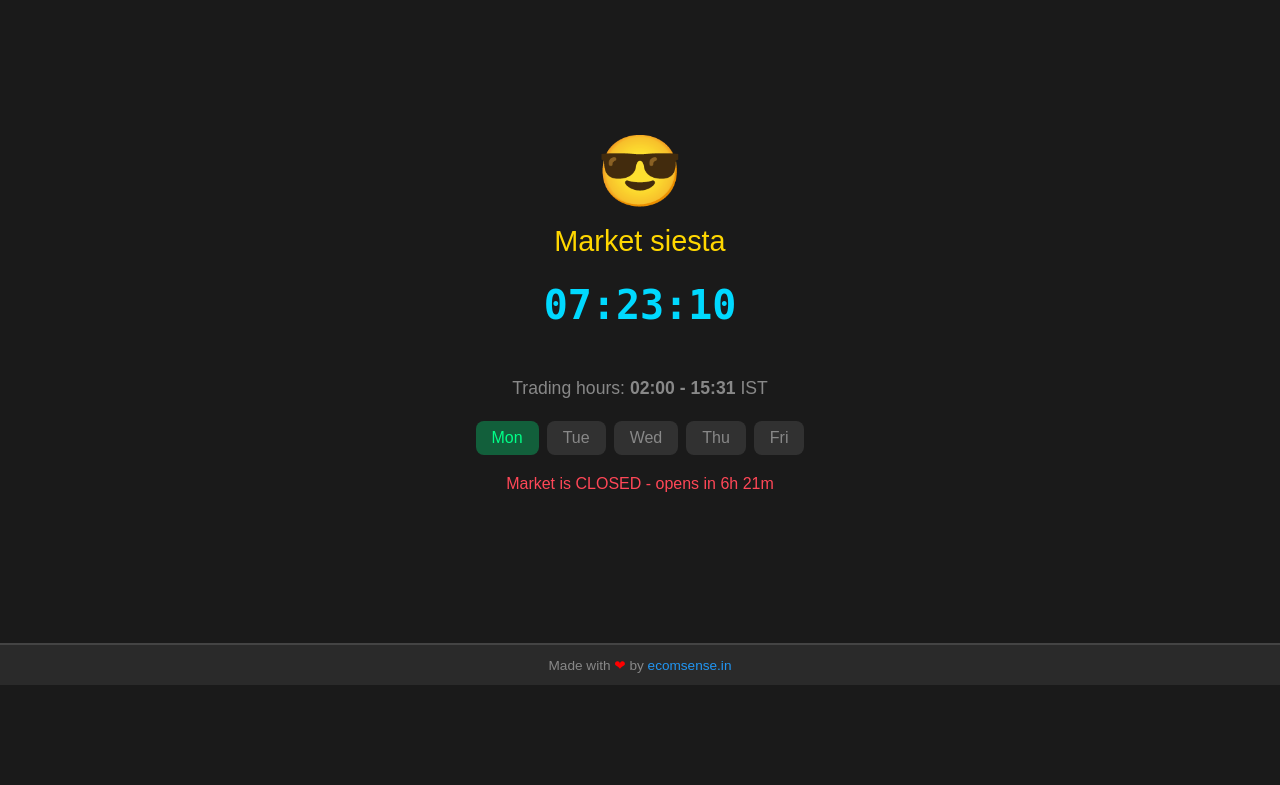
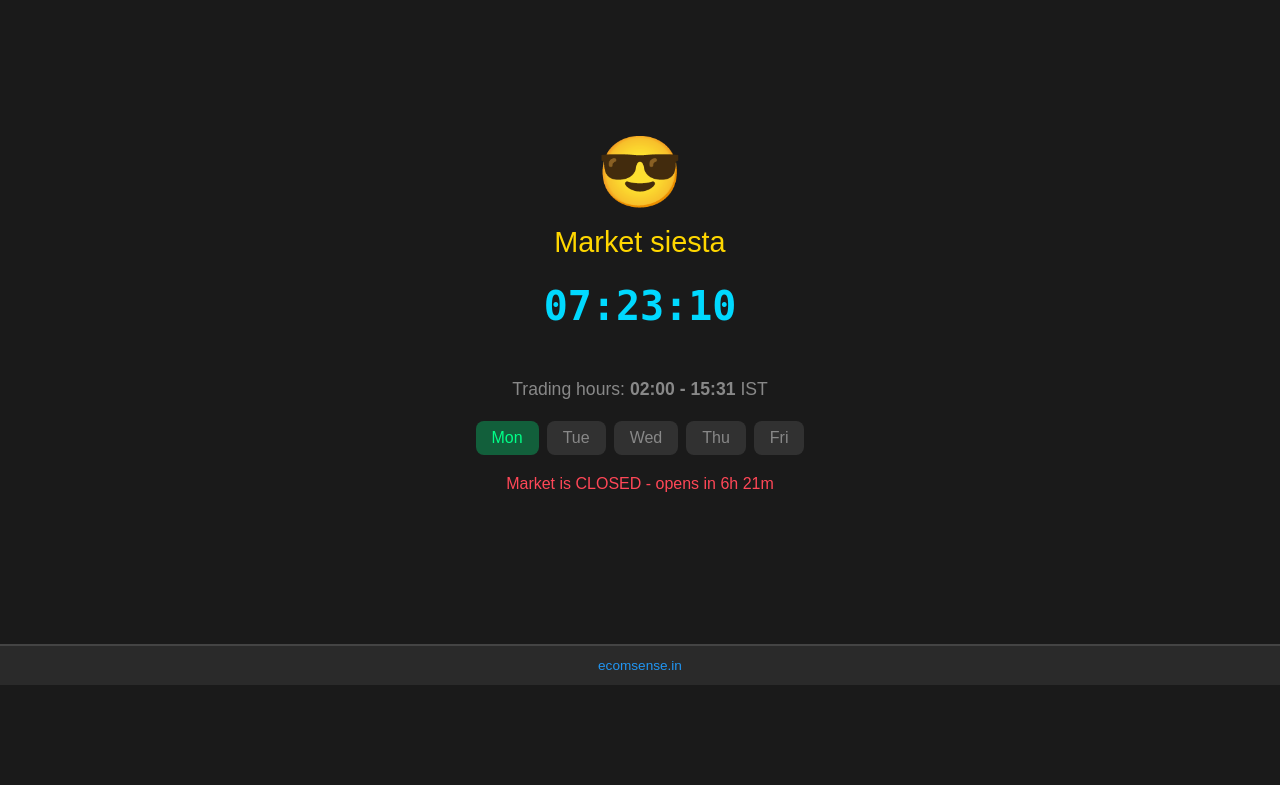
Before and after one commit to ecomsense/scalper-uma, a FastAPI app: page / in a window 1280 px wide. Shown: the part 65-850 px from the top of the page. Run offline with FastAPI, Linux system fonts and the light colour scheme; parts of the project's set-up code (start-up, migrations or seed data) failed here and were passed over.

Commit message:
fix: remove made with love footer from sleeping page

```diff
--- a/templates/sleeping.html
+++ b/templates/sleeping.html
@@ -45,7 +45,7 @@
     </div>
 
     <footer class='app-footer'>
-        Made with <span style='color:red;'>❤</span> by <a href='https://ecomsense.in' target='_blank'>ecomsense.in</a>
+        <a href='https://ecomsense.in' target='_blank'>ecomsense.in</a>
     </footer>
 
     <!-- Logs Modal -->
```
